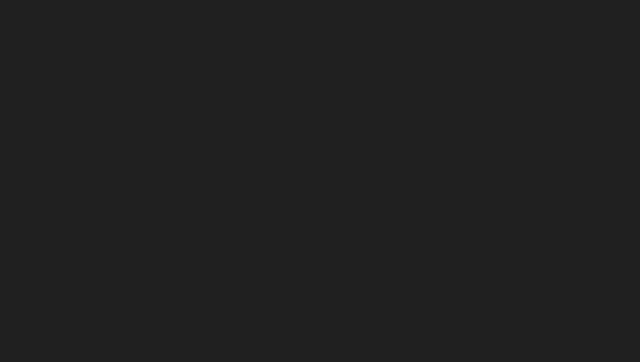
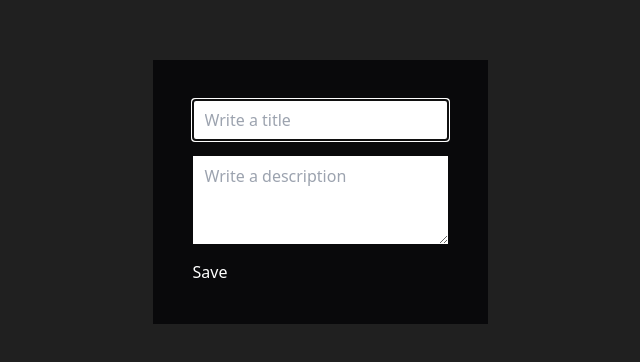
Before and after one commit to Jonatandb/fastapi-tasks-crud-mongo-react, a React (Vite) app in the folder frontend/: page /tasks/1 in a window 1280 px wide. Before the commit this address had no page. Shown: the part 128-490 px from the top of the page, without its empty margins (320-960 px from the left). Built offline with nearby package versions, Linux system fonts and the light colour scheme.

Commit message:
Add route to update task

```diff
--- a/frontend/src/App.jsx
+++ b/frontend/src/App.jsx
@@ -7,6 +7,7 @@ function App() {
     <BrowserRouter>
       <Routes>
         <Route path='/' element={<Home />} />
+        <Route path='/tasks/:id' element={<TaskForm />} />
         <Route path='/tasks/new' element={<TaskForm />} />
       </Routes>
     </BrowserRouter>
```
